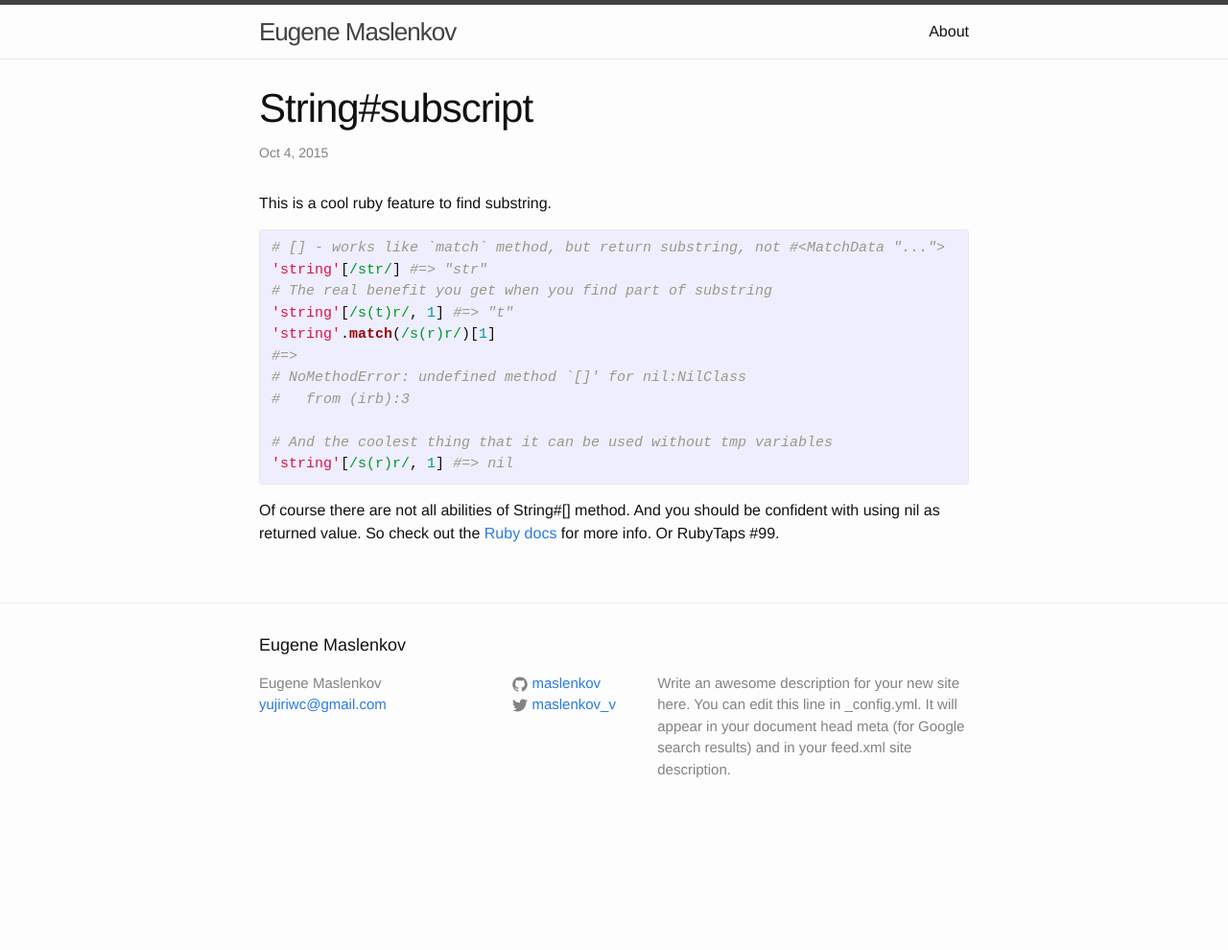
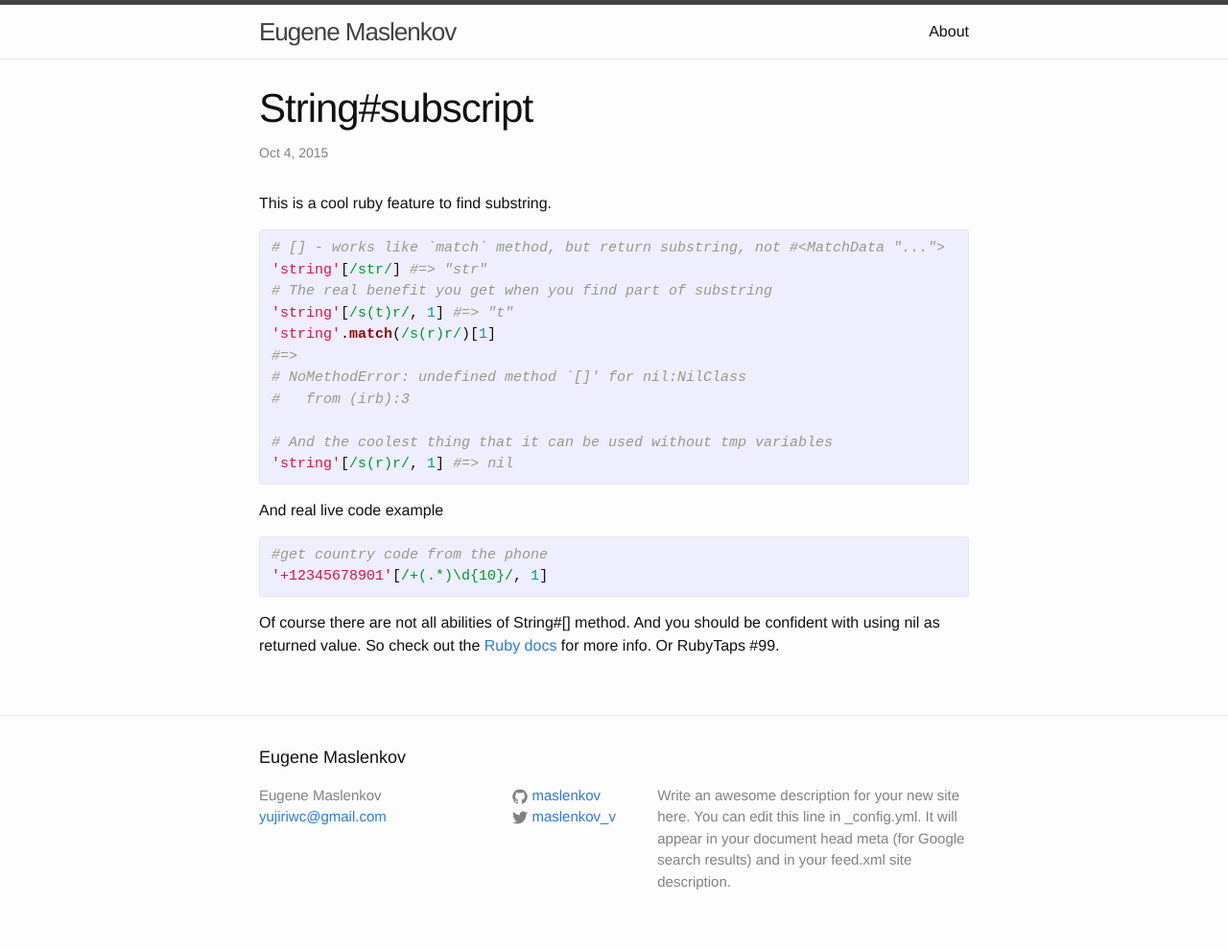
Before and after one commit to maslenkov/maslenkov.github.io, a Jekyll site: the page built from _posts/2015-10-04-string-subscript.markdown, in a window 1280 px wide. Shown: the whole page at 96% size. Built offline with Jekyll 4.4.1, drawn with Linux system fonts in a browser that asks for light colours; before the commit the page ends 900 px from its top, so only the background shows below that.

Commit message:
add real code exmple into string subscription post

```diff
--- a/_posts/2015-10-04-string-subscript.markdown
+++ b/_posts/2015-10-04-string-subscript.markdown
@@ -21,6 +21,13 @@ This is a cool ruby feature to find substring.
 'string'[/s(r)r/, 1] #=> nil
 {% endhighlight %}
 
+And real live code example
+
+{% highlight ruby %}
+#get country code from the phone
+'+12345678901'[/+(.*)\d{10}/, 1]
+{% endhighlight %}
+
 Of course there are not all abilities of String#[] method. And you should be confident with using nil as returned value. So check out the [Ruby docs][ruby-docs] for more info. Or RubyTaps #99.
 
 [ruby-docs]: http://ruby-doc.org/core-2.2.3/String.html#method-i-5B-5D
```
Also changed, not shown: 2 other files.
